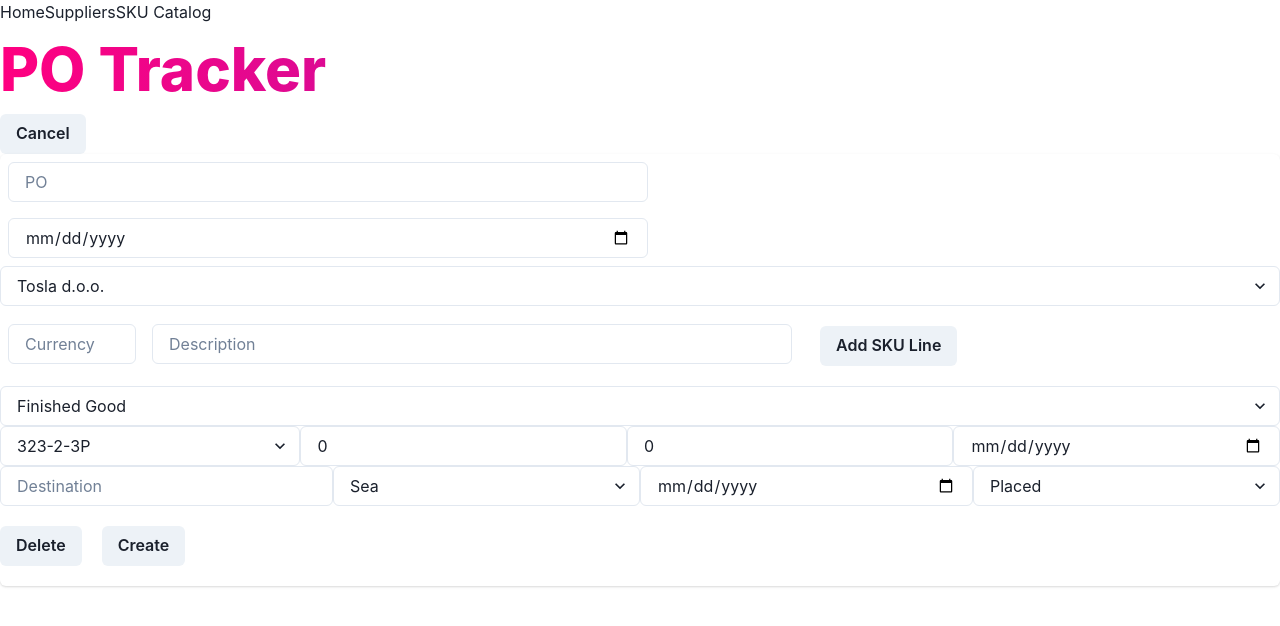
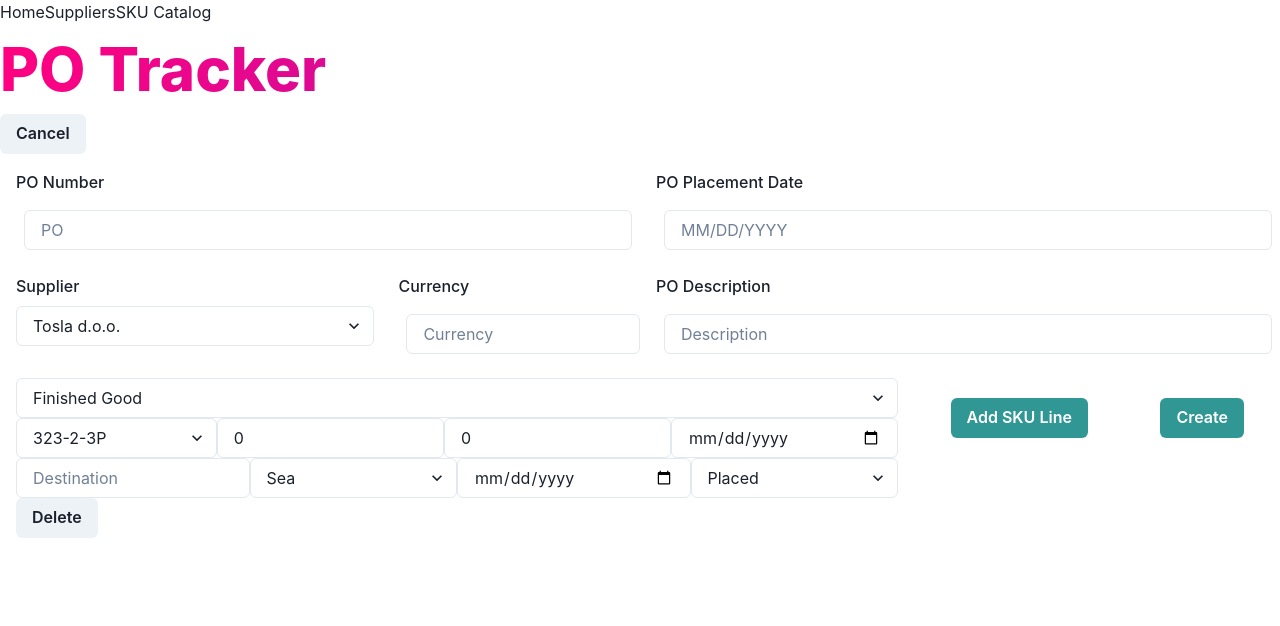
Before and after one commit to thecouchcushen/PurchaseOrderReminder, a React (Vite) app in the folder PurchaseOrderReminderFrontEnd/: page / in a window 1280 px wide. Both pictures are taken after typing "Sample", "Sample", "5", "Sample" into the empty fields and a click on the button "Add PO". Shown: the top 626 px of the page. Built offline with nearby package versions, Linux system fonts and the light colour scheme; data requests are answered from the project's data file.

Commit message:
Date in form now renders and validates correctly

```diff
--- a/PurchaseOrderReminderFrontEnd/src/components/PoTracker/PoLineItemForm.jsx
+++ b/PurchaseOrderReminderFrontEnd/src/components/PoTracker/PoLineItemForm.jsx
@@ -8,8 +8,12 @@
 import {
     Input,
     Button,
-    Card,
     FormControl,
+    Box,
+    FormErrorMessage,
+    FormLabel,
+    Wrap,
+    WrapItem
   } from '@chakra-ui/react'
 import { useEffect, useState } from 'react'
 import SkuLineForm from './SkuLineForm'
@@ -89,7 +93,7 @@ const PoLineItemForm = (props) => {
 
       switch (fieldName) {
         case 'placed':
-          if (/(0?[1-9]|1[012])\/(0?[1-9]|[12][0-9]|3[01])\/((19|20)\d\d)/.test(value)) {
+          if (value !== '' && !/(0?[1-9]|1[012])\/(0?[1-9]|[12][0-9]|3[01])\/((19|20)\d\d)/.test(value)) {
             errors[fieldName] = 'PO Placement Date must be in the format MM/DD/YYYY'
           } else {
             delete errors[fieldName]
@@ -213,27 +217,53 @@ const PoLineItemForm = (props) => {
       //Cast quantity and price to numbers
     //TODO: Make the form look better
     return (
-        <>
-        <Card>
-            <FormControl>
-                <Input maxWidth={'50%'} margin={'2'} placeholder='PO' type='text' name='ponumber' value={formData.ponumber} onChange={handleInputChange}/>
+        <Box p={4}>
+          <Wrap spacing={4} justify="space-between">
+            <WrapItem flexBasis="calc(50% - 1rem)">
+              <FormControl isInvalid={!!formErrors.ponumber}>
+                <FormLabel>PO Number</FormLabel>
+                <Input maxWidth={'100%'} margin={'2'} placeholder='PO' type='text' name='ponumber' value={formData.ponumber} onChange={handleInputChange}/>
+                <FormErrorMessage>{formErrors.ponumber}</FormErrorMessage>
+              </FormControl>
+            </WrapItem>
+            <WrapItem flexBasis="calc(50% - 1rem)">
+              <FormControl isInvalid={!!formErrors.placed}>
+                <FormLabel>PO Placement Date</FormLabel>
+                <Input maxWidth={'100%'} margin={'2'} placeholder='MM/DD/YYYY'  name='placed' value={formData.placed} onChange={handleInputChange} />
+                <FormErrorMessage>{formErrors.placed}</FormErrorMessage>
+              </FormControl>
+            </WrapItem>
+            <WrapItem flexBasis="calc(30% - 1rem)">
+              <FormControl isInvalid={!!formErrors.supplier}>
+                <FormLabel>Supplier</FormLabel>
+                <PoLineItemFormSupplierDropdown name='supplier' value={formData.supplier} onChange={handleInputChange}/>
+                <FormErrorMessage>{formErrors.supplier}</FormErrorMessage>
+              </FormControl>
+            </WrapItem>
+            <WrapItem flexBasis="calc(20% - 1rem)">
+              <FormControl isInvalid={!!formErrors.currency}>
+                <FormLabel>Currency</FormLabel>
+                <Input maxWidth={'100%'} margin={'2'} placeholder='Currency' type='text' name='currency' value={formData.currency} onChange={handleInputChange} />
+                <FormErrorMessage>{formErrors.currency}</FormErrorMessage>
+              </FormControl>
+            </WrapItem>
+            <WrapItem flexBasis="calc(50% - 1rem)">
+            <FormControl isInvalid={!!formErrors.podescription}>
+              <FormLabel>PO Description</FormLabel>
+              <Input maxWidth={'100%'} margin={'2'} placeholder='Description' type='text' name='podescription' value={formData.podescription} onChange={handleInputChange}/>
+              <FormErrorMessage>{formErrors.podescription}</FormErrorMessage>
+            </FormControl>
+            </WrapItem>
 
-                <Input maxWidth={'50%'} margin={'2'} placeholder='Placed' type='date' name='placed' value={formData.placed} onChange={handleInputChange} />
+            <Box>
+              {formData.lineitems.map((lineData, i) => <SkuLineForm key={'SkuLine' + i} skuLineIndex={i} lineData={lineData} setFormData={setFormData} handleSkuLineInputChange={handleSkuLineInputChange} deleteFunction={() => handleSkuLineDelete(i)} updateSkuLineErrors={updateSkuLineErrors} />
+              )}
+            </Box>
+            <Button maxWidth={'30%'} margin={5} colorScheme='teal' onClick={handleAddSkuLine}>Add SKU Line</Button>
+            <Button maxWidth={'30%'} margin={5} colorScheme='teal' type='submit' onClick={handleSubmit}>{isEditMode ? "Update" : "Create"}</Button>
 
-                <PoLineItemFormSupplierDropdown name='supplier' value={formData.supplier} onChange={handleInputChange}/>
-                <Input maxWidth={'10%'} margin={'2'} placeholder='Currency' type='text' name='currency' value={formData.currency} onChange={handleInputChange} />
-                <Input maxWidth={'50%'} margin={'2'} placeholder='Description' type='text' name='podescription' value={formData.podescription} onChange={handleInputChange}/>
-
-                <Button maxWidth={'30%'} margin={5} onClick={handleAddSkuLine}>Add SKU Line</Button>
-
-                {formData.lineitems.map((lineData, i) => <SkuLineForm key={'SkuLine' + i} skuLineIndex={i} lineData={lineData} setFormData={setFormData} handleSkuLineInputChange={handleSkuLineInputChange} deleteFunction={() => handleSkuLineDelete(i)} updateSkuLineErrors={updateSkuLineErrors} />
-                )}
-
-                <Button maxWidth={'30%'} margin={5} type='submit' onClick={handleSubmit}>{isEditMode ? "Update" : "Create"}</Button>
-
-            </FormControl>
-        </Card>
-        </>
+          </Wrap>
+        </Box>
     )
 }
 
```
